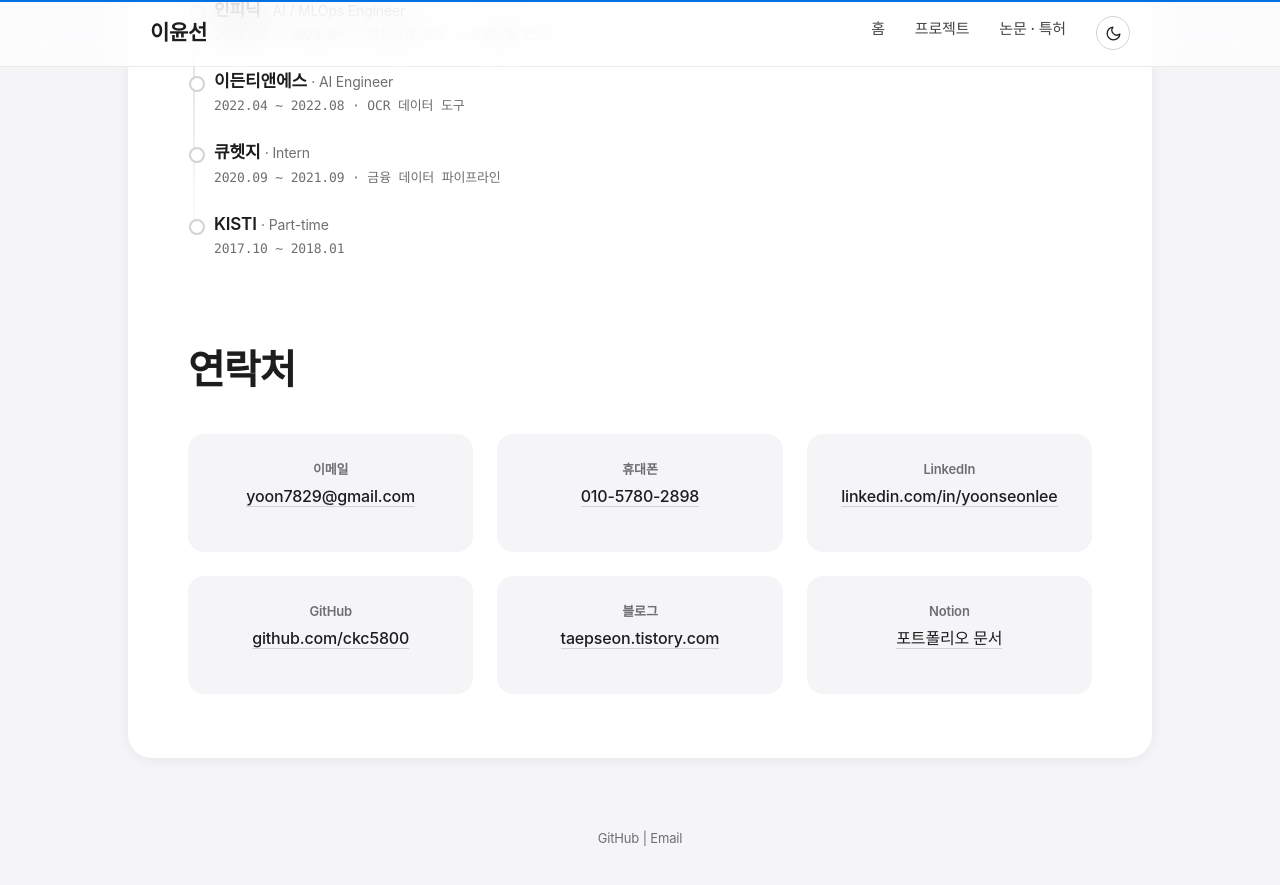
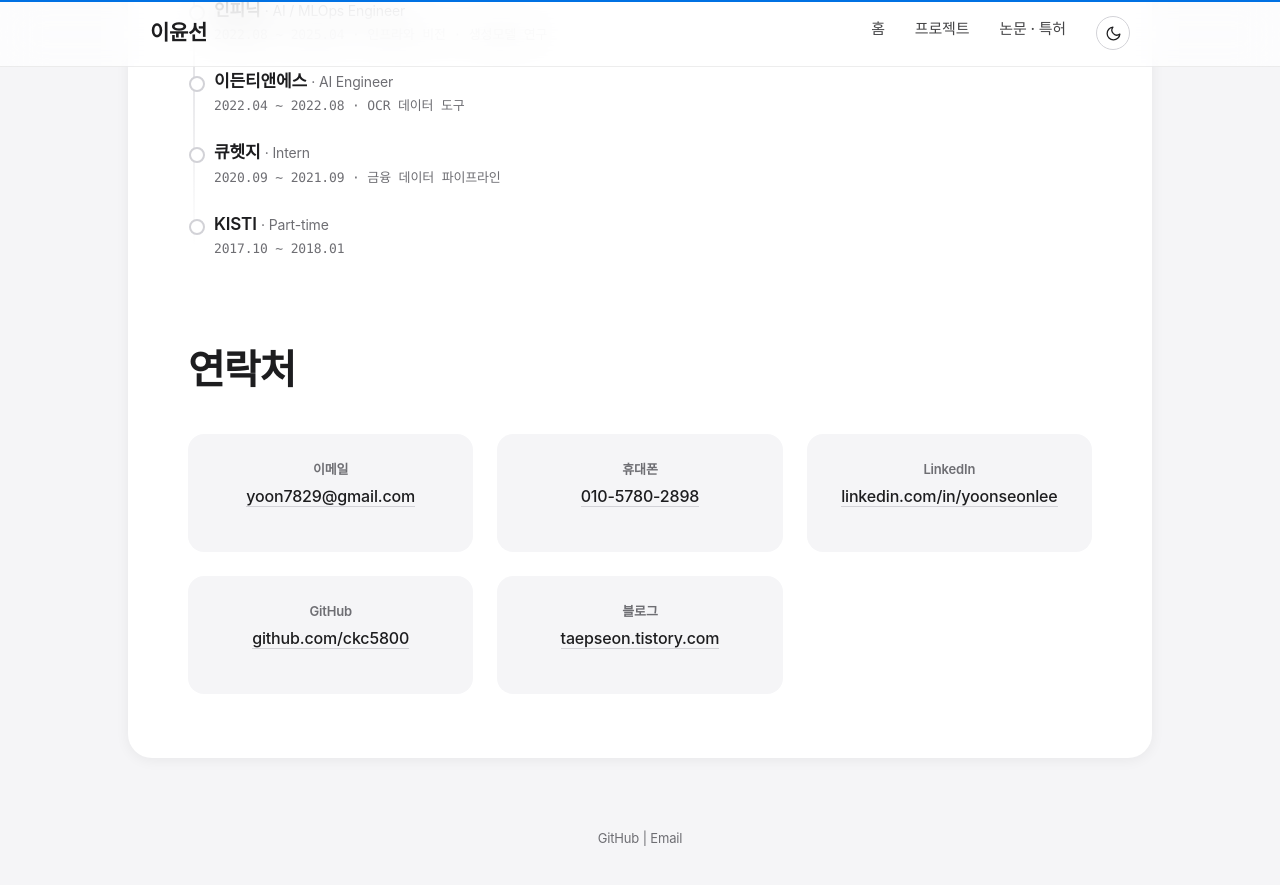
Before and after one commit to ckc5800/ckc5800.github.io, a Jekyll site: the page built from index.html, in a window 1280 px wide and 900 px high, scrolled down 2001 px. Shown: the top 885 px of the window. Built offline with Jekyll 4.4.1, drawn with Linux system fonts in a browser that asks for light colours; some web fonts are replaced.

Commit message:
홈에서 노션 '포트폴리오 문서' 링크 제거
공개 상태로 열어 확인한 결과 Projects DB 가 '결과 없음'이라 정작 프로젝트가
보이지 않고, 사명이 옛 AICESS, 이메일이 ckc5800@naver.com 으로 사이트·이력서와
다르며 Skills 도 빈 체크박스 상태. 완성된 사이트 옆에 미완성 문서를 링크하는
셈이라 내림. 노션 자체는 본인이 공개 설정을 정리하기로.

Co-Authored-By: Claude Opus 5 <noreply@anthropic.com>

```diff
--- a/index.html
+++ b/index.html
@@ -174,9 +174,5 @@ title: 홈
             <h4>블로그</h4>
             <p><a href="https://taepseon.tistory.com/" target="_blank" rel="noopener">taepseon.tistory.com</a></p>
         </div>
-        <div class="skill-category">
-            <h4>Notion</h4>
-            <p><a href="https://app.notion.com/p/2050330b274180dda2dcc1fbd465f112" target="_blank" rel="noopener">포트폴리오 문서</a></p>
-        </div>
     </div>
 </section>
```
